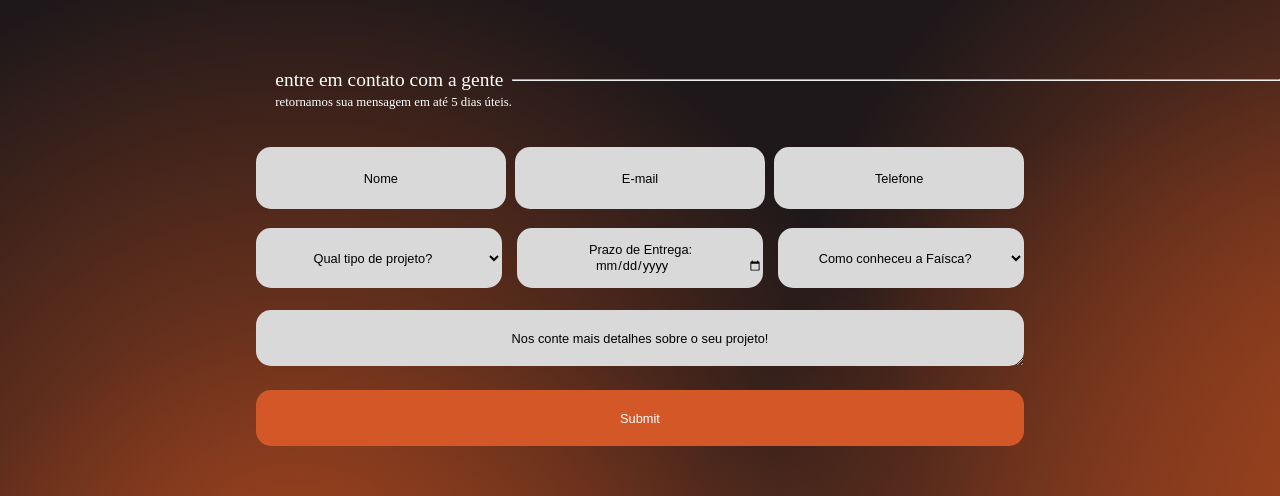
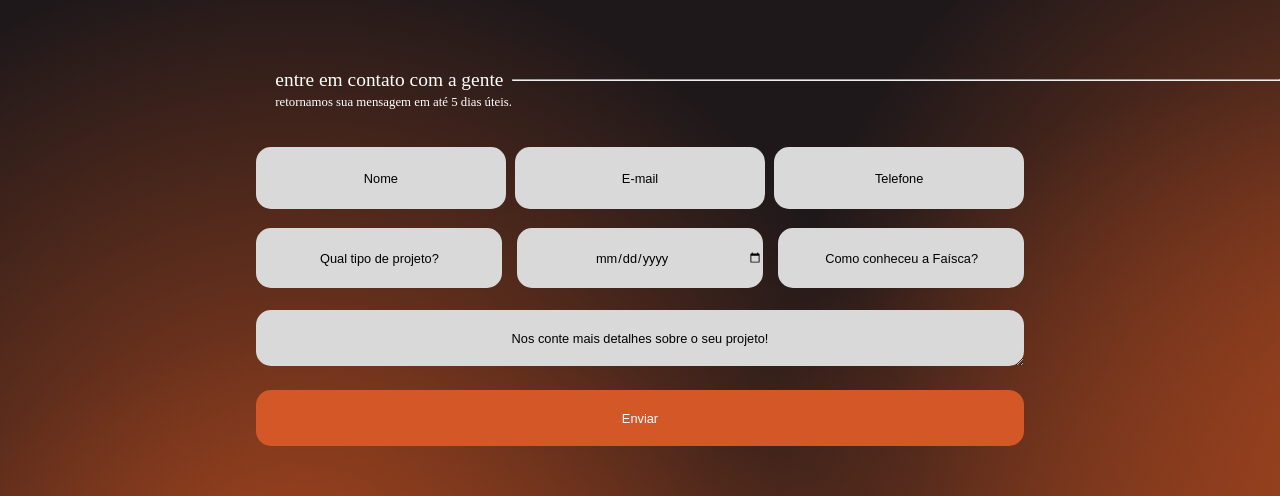
Before and after one commit to faisca-design/FaiscaJr, a Next.js app: page /contato in a window 1280 px wide. Shown: the part 142-638 px from the top of the page. Built offline with nearby package versions, Linux system fonts and the light colour scheme.

Commit message:
Contact Issue Updated

```diff
--- a/src/components/contato/ContactForm/form.module.css
+++ b/src/components/contato/ContactForm/form.module.css
@@ -11,6 +11,7 @@
     display: flex;
     flex-direction: column;
     margin: auto;
+    padding-bottom: 25vh;
 }
 
 
@@ -32,6 +33,23 @@
 }
 
 
+.row select {
+    -webkit-appearance: none;
+    -moz-appearance: none;
+    text-indent: 1px;
+    text-overflow: '';
+}
+
+.submit:disabled {
+    background-color: #cccccc;
+    cursor: not-allowed;
+    color: #666666;
+}
+
+.row select::-ms-expand {
+    display: none;
+}
+
 .form ::placeholder{
     text-align: center;
     color: rgb(0, 0, 0);
@@ -45,6 +63,7 @@
     border-style: hidden;
     background-color: #D9D9D9;
     font-size: 1vw;
+    text-align: center;
     font-family: 'Chillax', sans-serif !important;
 }
 
@@ -64,9 +83,6 @@
     box-sizing: border-box;
 }
 
-/* .row > select{
-    border-right: 16px solid transparent;
-} */
 
 .form > textarea::placeholder {
     line-height: 6vh;
@@ -77,6 +93,7 @@
     margin-top: 3vh !important;
     color: white;
     height: 7vh;
+    transition: background-color 0.3s ease;
 
 }
 
@@ -125,6 +142,7 @@ input[type="date"]:not(.has-value):valid:before{
     line-height: 7vh;
     margin-left: 30%;
     font-size: 1vw;
+    display: none;
 }
 
 @media screen and (max-width: 600px) {
--- a/src/components/contato/ContactForm/headerForm.module.css
+++ b/src/components/contato/ContactForm/headerForm.module.css
@@ -23,11 +23,9 @@
 
 .lowTxt {
     font-size: 1vw;
-    /* font-size: 1vw; */
 }
 .headerFormTxt > p {
     font-size: 1.518vw;
-    /* font-size: 1.52vw; */
     text-align: left;
     color: white;
 }
--- a/src/components/contato/ContactForm/index.js
+++ b/src/components/contato/ContactForm/index.js
@@ -9,6 +9,7 @@ function Form() {
     const [showSuccessMessage, setShowSuccessMessage] = useState(false);
     const [showFailureMessage, setShowFailureMessage] = useState(false);
     const [isSubmitted, setIsSubmitted] = useState(false);
+    const [isDisabled, setIsDisabled] = useState(false);  // Estado para controlar a desativação do botão
 
     const [formData, setFormData] = useState({
         name: "",
@@ -22,8 +23,16 @@ function Form() {
 
     const formatPhoneNumber = (inputNumber) => {
         const cleanedNumber = inputNumber.replace(/\D/g, '');
-        const formattedNumber = `(${cleanedNumber.slice(0, 2)}) ${cleanedNumber.slice(2, 7)}-${cleanedNumber.slice(7)}`;
-        return formattedNumber;
+
+        if (cleanedNumber.length === 0) {
+            return "";  // Retorna string vazia se não houver números
+        } else if (cleanedNumber.length <= 2) {
+            return `(${cleanedNumber}`;
+        } else if (cleanedNumber.length <= 7) {
+            return `(${cleanedNumber.slice(0, 2)}) ${cleanedNumber.slice(2)}`;
+        } else {
+            return `(${cleanedNumber.slice(0, 2)}) ${cleanedNumber.slice(2, 7)}-${cleanedNumber.slice(7, 11)}`;
+        }
     };
 
     const handleInputChange = (e) => {
@@ -39,7 +48,6 @@ function Form() {
     };
 
     const sendEmail = () => {
-        // Captura a data e formata para dd/mm/aaaa
         const [year, month, day] = formData.deadline.split("-");
         const formattedDeadline = `${day}/${month}/${year}`;
         const templateParams = {
@@ -62,11 +70,37 @@ function Form() {
             });
     };
 
+    const areFieldsEmpty = () => {
+        const { name, email, phone, projectType, deadline, howDidUMeet, projectDetails } = formData;
+        return (
+            name.trim() === "" ||
+            email.trim() === "" ||
+            phone.trim() === "" ||
+            projectType.trim() === "" ||
+            deadline.trim() === "" ||
+            howDidUMeet.trim() === "" ||
+            projectDetails.trim() === ""
+        );
+    };
+
     const showSuccess = (e) => {
         e.preventDefault();
+
+        if (areFieldsEmpty()) {
+            setShowFailureMessage(true);
+            setShowSuccessMessage(false);
+            return;
+        }
+
         setShowSuccessMessage(true);
-        setShowFailureMessage(false); // Reset failure message visibility
-        sendEmail(); // Enviar o e-mail após mostrar a mensagem de sucesso
+        setShowFailureMessage(false);
+        sendEmail();
+
+        // Desabilitar o botão e configurar o timer para 1 minuto
+        setIsDisabled(true);
+        setTimeout(() => {
+            setIsDisabled(false);  // Reativa o botão após 1 minuto
+        }, 60000);
     };
 
     return (
@@ -76,21 +110,18 @@ function Form() {
                 <div className={styles.row}>
                     <input
                         type="text"
-                        required
                         placeholder="Nome"
                         name="name"
                         onChange={handleInputChange}
                     />
                     <input
                         type="email"
-                        required
                         placeholder="E-mail"
                         name="email"
                         onChange={handleInputChange}
                     />
                     <input
                         type="tel"
-                        required
                         placeholder="Telefone"
                         value={phone}
                         onChange={handlePhoneChange}
@@ -111,7 +142,6 @@ function Form() {
                     </select>
 
                     <input
-                        required
                         type="date"
                         placeholder="Prazo de Entrega:"
                         id={styles.date}
@@ -133,13 +163,17 @@ function Form() {
                 <textarea
                     className={styles.aboutProject}
                     rows="4"
-                    required
                     placeholder="Nos conte mais detalhes sobre o seu projeto!"
                     name="projectDetails"
                     onChange={handleInputChange}
                 ></textarea>
 
-                <input className={styles.submit} type="submit" placeholder="Enviar"/>
+                <input
+                    className={styles.submit}
+                    type="submit"
+                    value="Enviar"
+                    disabled={isDisabled}  // Desabilita o botão se isDisabled for true
+                />
             </form>
 
             {showSuccessMessage && (
```
